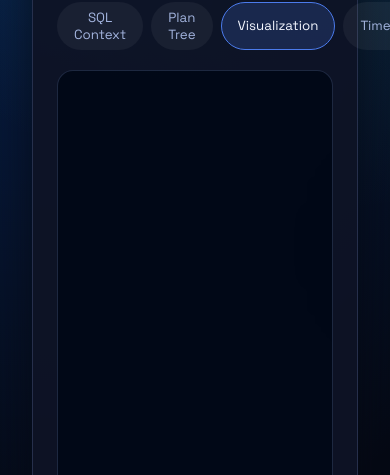
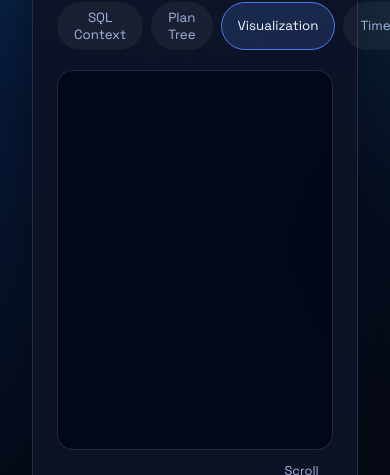
Before and after one commit to SukiEva/SqlAnalyzer, a Vue app: page /#/ in a window 390 px wide. Both pictures are taken after a click on the button "Visualization". Shown: the part 369-844 px from the top of the page. Built offline with nearby package versions, Linux system fonts and the light colour scheme.

Commit message:
feat: split visualization layout

```diff
--- a/src/components/PlanGraph.vue
+++ b/src/components/PlanGraph.vue
@@ -5,8 +5,6 @@ import { computed, onBeforeUnmount, ref, watch } from "vue";
 import { hierarchy, tree } from "d3-hierarchy";
 import { usePlanStore } from "@/stores/planStore";
 import { useI18n } from "vue-i18n";
-import PlanNodeDetails from "@/components/PlanNodeDetails.vue";
-
 interface LayoutNode {
   id: string;
   name: string;
@@ -212,8 +210,7 @@ onBeforeUnmount(() => {
 </script>
 
 <template>
-  <div class="graph-shell">
-    <div class="graph-stage" ref="stageRef" @wheel.prevent="handleWheel" @pointerdown="startDrag">
+  <div class="graph-stage" ref="stageRef" @wheel.prevent="handleWheel" @pointerdown="startDrag">
       <div v-if="layout.nodes.length" class="graph-content" :style="contentStyle">
         <svg class="graph-canvas" :style="canvasStyle" :viewBox="`0 0 ${layout.width} ${layout.height}`">
           <g class="links">
@@ -248,10 +245,6 @@ onBeforeUnmount(() => {
       </div>
       <p v-else class="empty">{{ t("plan.graph.empty") }}</p>
     </div>
-    <aside class="graph-side glass-panel">
-      <PlanNodeDetails :node="focusedNode" />
-    </aside>
-  </div>
   <div class="graph-footer">
     <div class="legend">
       <span>{{ t("plan.graph.slow") }}</span>
@@ -266,13 +259,6 @@ onBeforeUnmount(() => {
 </template>
 
 <style scoped>
-.graph-shell {
-  display: grid;
-  grid-template-columns: minmax(0, 1fr) 320px;
-  gap: 1.5rem;
-  align-items: stretch;
-}
-
 .graph-stage {
   position: relative;
   min-height: 460px;
@@ -285,14 +271,6 @@ onBeforeUnmount(() => {
 
 .graph-stage:active {
   cursor: grabbing;
-}
-
-.graph-side {
-  padding: 1.25rem 1.5rem;
-  min-height: 460px;
-  display: flex;
-  flex-direction: column;
-  justify-content: center;
 }
 
 .graph-content {
@@ -405,11 +383,8 @@ text {
 }
 
 @media (max-width: 1200px) {
-  .graph-shell {
-    grid-template-columns: minmax(0, 1fr);
-  }
-  .graph-side {
-    min-height: auto;
+  .graph-stage {
+    min-height: 380px;
   }
 }
 </style>
--- a/src/views/PlanWorkspace.vue
+++ b/src/views/PlanWorkspace.vue
@@ -4,6 +4,7 @@ import PlanGraph from "@/components/PlanGraph.vue";
 import PlanTimeline from "@/components/PlanTimeline.vue";
 import PlanInsightPanel from "@/components/PlanInsightPanel.vue";
 import PlanNodeTooltip from "@/components/PlanNodeTooltip.vue";
+import PlanNodeDetails from "@/components/PlanNodeDetails.vue";
 import { usePlanStore } from "@/stores/planStore";
 import { computed, onMounted, ref } from "vue";
 import { useI18n } from "vue-i18n";
@@ -13,6 +14,7 @@ const { t } = useI18n();
 
 const nodes = computed(() => planStore.nodes);
 const insights = computed(() => planStore.insights);
+const focusedNode = computed(() => planStore.focusedNode);
 const current = computed(() => planStore.currentExecution);
 const tabs = computed(() => [
   { id: "sql", label: t("plan.tabs.sql") },
@@ -80,7 +82,14 @@ onMounted(() => {
             <PlanTree :nodes="nodes" />
           </section>
           <section v-show="activeTab === 'canvas'" class="canvas-pane">
-            <PlanGraph :nodes="nodes" />
+            <div class="canvas-layout">
+              <div class="canvas-stage">
+                <PlanGraph :nodes="nodes" />
+              </div>
+              <aside class="canvas-detail glass-panel">
+                <PlanNodeDetails :node="focusedNode" />
+              </aside>
+            </div>
           </section>
           <section v-show="activeTab === 'timeline'" class="timeline-pane">
             <PlanTimeline :nodes="nodes" :total-time="current?.stats.totalTimeMs ?? 1" />
@@ -216,7 +225,24 @@ onMounted(() => {
 }
 
 .canvas-pane {
-  min-height: 480px;
+  min-height: 520px;
+}
+
+.canvas-layout {
+  display: grid;
+  grid-template-columns: minmax(0, 2fr) 360px;
+  gap: 1.5rem;
+}
+
+.canvas-stage {
+  min-height: 520px;
+}
+
+.canvas-detail {
+  padding: 1.25rem 1.5rem;
+  display: flex;
+  flex-direction: column;
+  gap: 1rem;
 }
 
 .timeline-pane :deep(.timeline) {
@@ -229,5 +255,8 @@ onMounted(() => {
   .workspace-body {
     min-height: auto;
   }
+  .canvas-layout {
+    grid-template-columns: minmax(0, 1fr);
+  }
 }
 </style>
```
